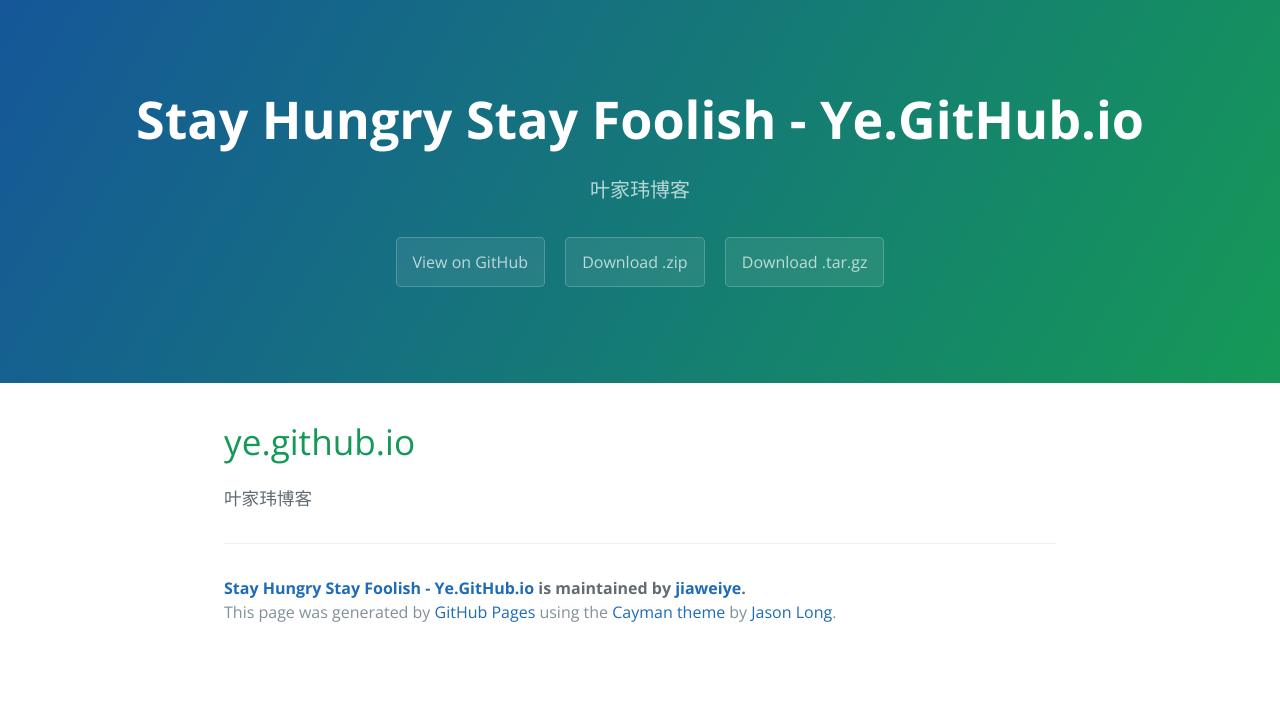
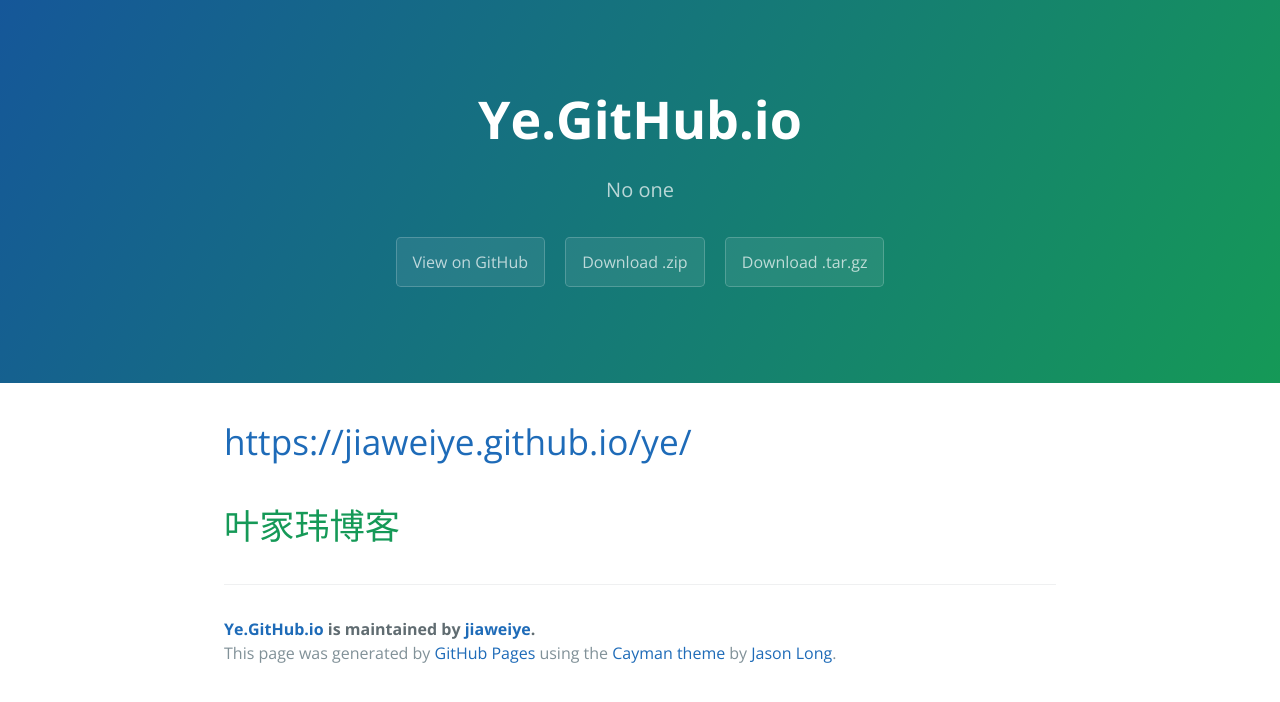
Before and after one commit to jiaweiye/ye, a plain HTML site: page index.html in a window 1280 px wide. Drawn offline with nearby package versions, Linux system fonts and the light colour scheme.

Commit message:
Create gh-pages branch via GitHub

```diff
--- a/index.html
+++ b/index.html
@@ -2,7 +2,7 @@
 <html lang="en-us">
   <head>
     <meta charset="UTF-8">
-    <title>Stay Hungry Stay Foolish - Ye.GitHub.io by jiaweiye</title>
+    <title>Ye.GitHub.io by jiaweiye</title>
     <meta name="viewport" content="width=device-width, initial-scale=1">
     <link rel="stylesheet" type="text/css" href="stylesheets/normalize.css" media="screen">
     <link href='https://fonts.googleapis.com/css?family=Open+Sans:400,700' rel='stylesheet' type='text/css'>
@@ -11,21 +11,23 @@
   </head>
   <body>
     <section class="page-header">
-      <h1 class="project-name">Stay Hungry Stay Foolish - Ye.GitHub.io</h1>
-      <h2 class="project-tagline">叶家玮博客</h2>
-      <a href="https://github.com/jiaweiye/ye.github.io" class="btn">View on GitHub</a>
-      <a href="https://github.com/jiaweiye/ye.github.io/zipball/master" class="btn">Download .zip</a>
-      <a href="https://github.com/jiaweiye/ye.github.io/tarball/master" class="btn">Download .tar.gz</a>
+      <h1 class="project-name">Ye.GitHub.io</h1>
+      <h2 class="project-tagline">No one</h2>
+      <a href="https://github.com/jiaweiye/ye" class="btn">View on GitHub</a>
+      <a href="https://github.com/jiaweiye/ye/zipball/master" class="btn">Download .zip</a>
+      <a href="https://github.com/jiaweiye/ye/tarball/master" class="btn">Download .tar.gz</a>
     </section>
 
     <section class="main-content">
       <h1>
-<a id="yegithubio" class="anchor" href="#yegithubio" aria-hidden="true"><span aria-hidden="true" class="octicon octicon-link"></span></a>ye.github.io</h1>
+<a id="httpsjiaweiyegithubioye" class="anchor" href="#httpsjiaweiyegithubioye" aria-hidden="true"><span aria-hidden="true" class="octicon octicon-link"></span></a><a href="https://jiaweiye.github.io/ye/">https://jiaweiye.github.io/ye/</a>
+</h1>
 
-<p>叶家玮博客</p>
+<h1>
+<a id="叶家玮博客" class="anchor" href="#%E5%8F%B6%E5%AE%B6%E7%8E%AE%E5%8D%9A%E5%AE%A2" aria-hidden="true"><span aria-hidden="true" class="octicon octicon-link"></span></a>叶家玮博客</h1>
 
       <footer class="site-footer">
-        <span class="site-footer-owner"><a href="https://github.com/jiaweiye/ye.github.io">Stay Hungry Stay Foolish - Ye.GitHub.io</a> is maintained by <a href="https://github.com/jiaweiye">jiaweiye</a>.</span>
+        <span class="site-footer-owner"><a href="https://github.com/jiaweiye/ye">Ye.GitHub.io</a> is maintained by <a href="https://github.com/jiaweiye">jiaweiye</a>.</span>
 
         <span class="site-footer-credits">This page was generated by <a href="https://pages.github.com">GitHub Pages</a> using the <a href="https://github.com/jasonlong/cayman-theme">Cayman theme</a> by <a href="https://twitter.com/jasonlong">Jason Long</a>.</span>
       </footer>
--- a/params.json
+++ b/params.json
@@ -1,6 +1,6 @@
 {
-  "name": "Stay Hungry Stay Foolish - Ye.GitHub.io",
-  "tagline": "叶家玮博客",
-  "body": "# ye.github.io\r\n叶家玮博客\r\n",
+  "name": "Ye.GitHub.io",
+  "tagline": "No one",
+  "body": "# https://jiaweiye.github.io/ye/\r\n<h1>叶家玮博客</h1>\r\n",
   "note": "Don't delete this file! It's used internally to help with page regeneration."
 }
```
